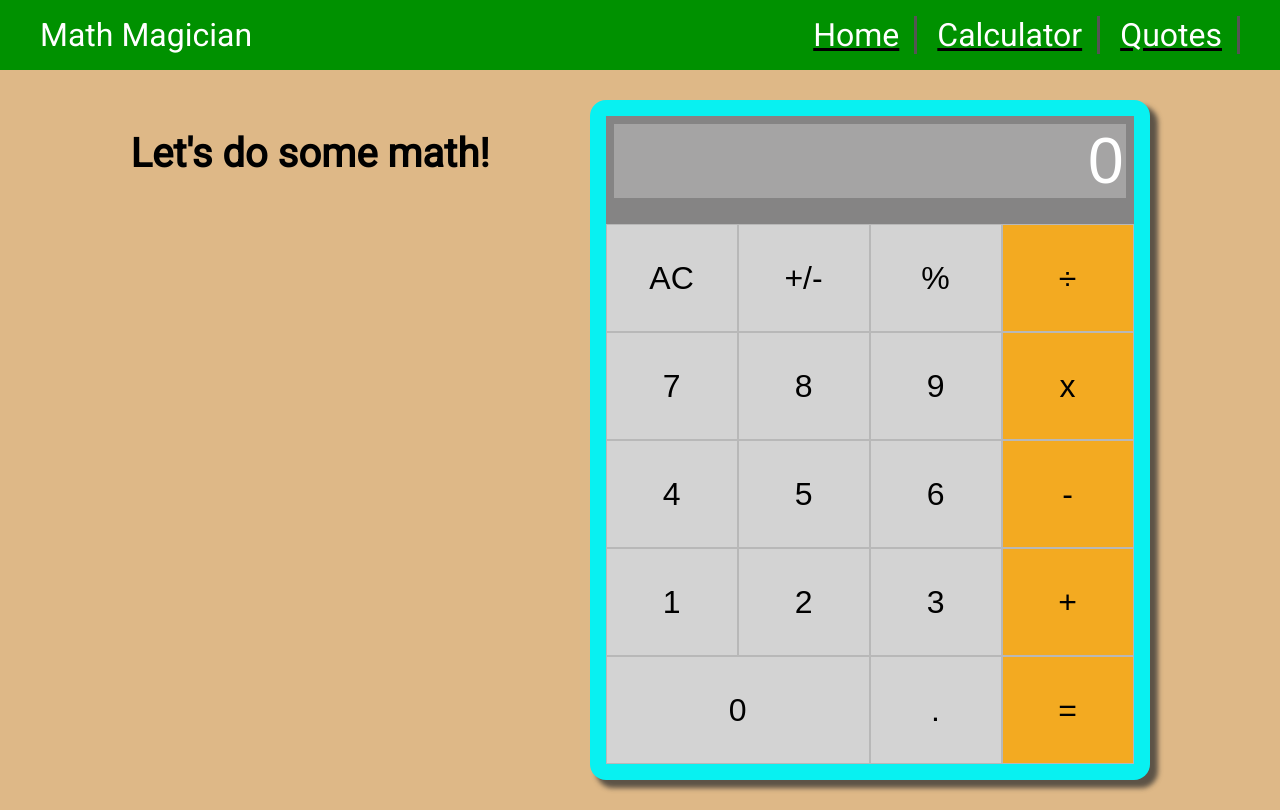
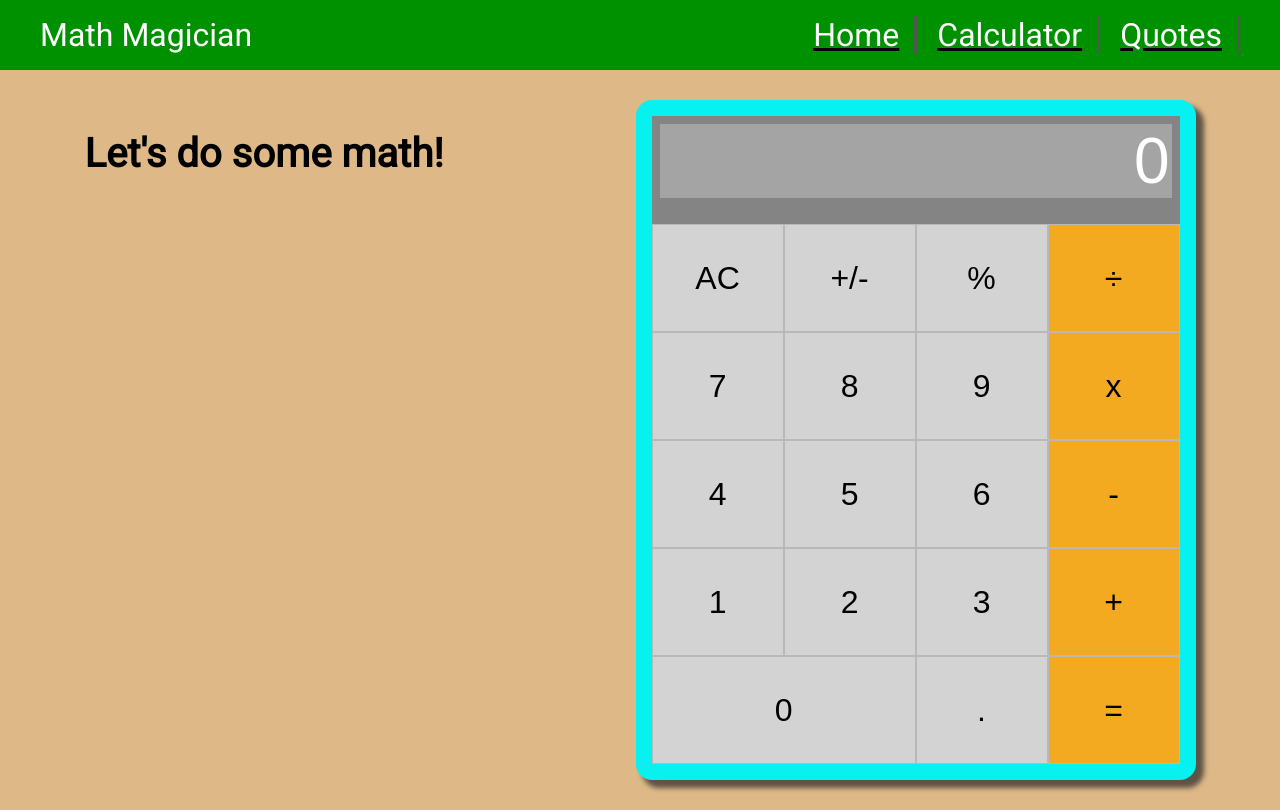
Before and after one commit to The-Normal-One1/math-magicians, a React (Create React App) app: page /Calculator in a window 1280 px wide. Built offline with nearby package versions, Linux system fonts and the light colour scheme.

Commit message:
Modify css file

```diff
--- a/src/components/Calculator.css
+++ b/src/components/Calculator.css
@@ -15,7 +15,7 @@ body {
   display: flex;
   justify-content: center;
   margin: 30px 0;
-  gap: 100px;
+  gap: 15%;
 }
 
 .mathHeader {
```
